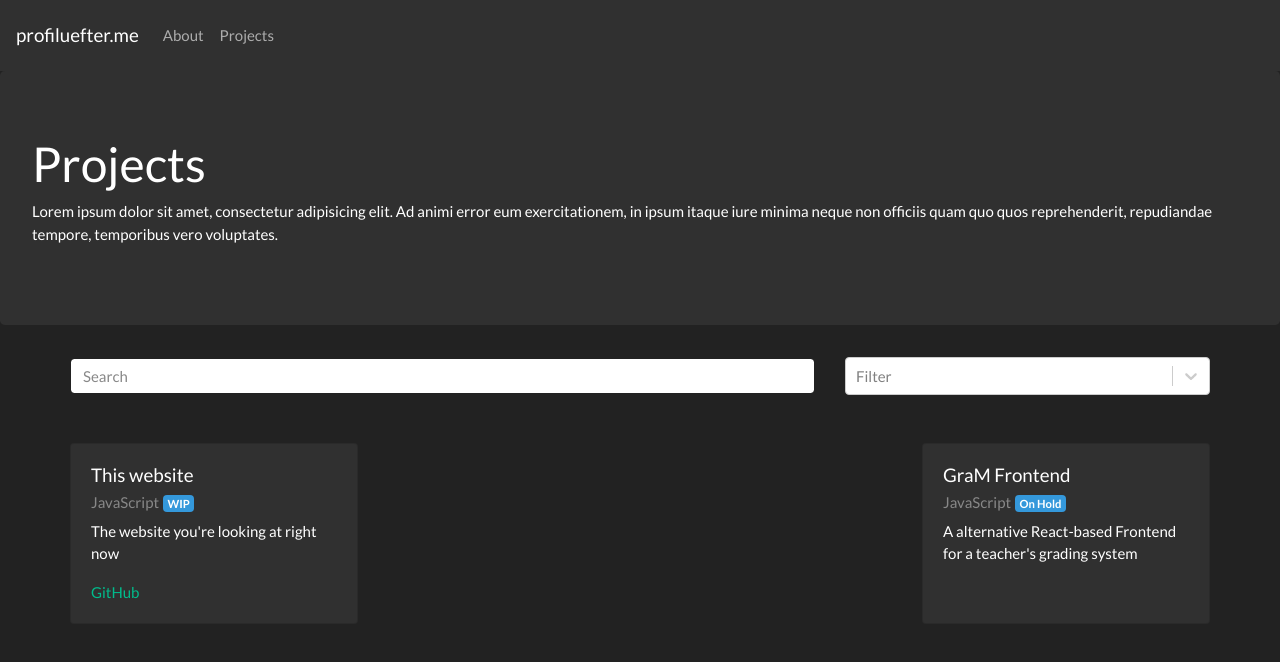
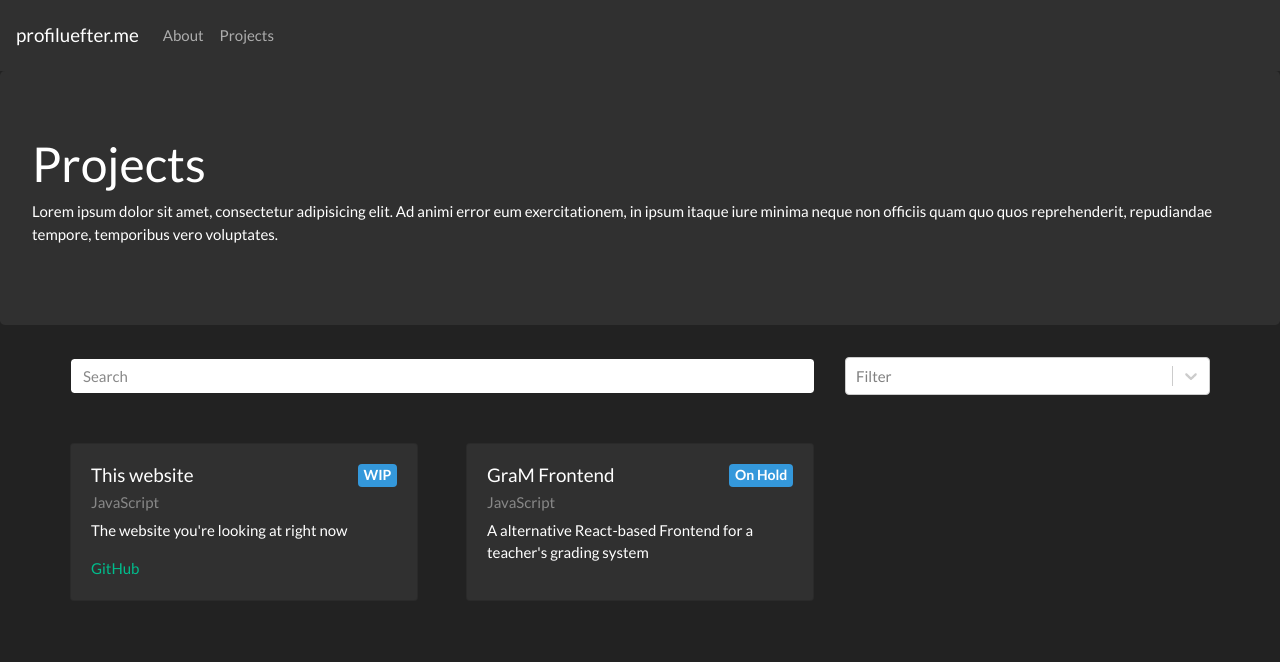
Before and after one commit to profiluefter/profiluefter.github.io, a Next.js app: page /projects in a window 1280 px wide. Shown: the top 662 px of the page. Built offline with nearby package versions, Linux system fonts and the light colour scheme.

Commit message:
Improve layout

```diff
--- a/src/components/Project.tsx
+++ b/src/components/Project.tsx
@@ -20,14 +20,20 @@ const Project: React.FC<ProjectProps> = ({data: {title, teaser, language, links,
 	const stateString = ["TODO", "WIP", "Finished", "On Hold", "Abandoned"];
 
 	return (
-		<Card body style={{marginBottom: 5, width: "18rem"}}>
-			<Card.Title>{title}</Card.Title>
-			<Card.Subtitle className="mb-2">
-				<span className="text-muted">{language.name}</span>
-				<Badge variant="info" className="ml-1">{stateString[state]}</Badge>
-			</Card.Subtitle>
-			<Card.Text>{teaser}</Card.Text>
-			{linkElements}
+		<Card>
+			<Card.Body className="d-flex flex-column">
+				<Card.Title className="d-flex justify-content-between">
+					{title}
+					<Badge variant="info">{stateString[state]}</Badge>
+				</Card.Title>
+				<Card.Subtitle className="mb-2">
+					<span className="text-muted">{language.name}</span>
+				</Card.Subtitle>
+				<Card.Text>{teaser}</Card.Text>
+				<div className="mt-auto">
+					{linkElements}
+				</div>
+			</Card.Body>
 		</Card>
 	);
 };
--- a/src/components/ProjectList.tsx
+++ b/src/components/ProjectList.tsx
@@ -21,13 +21,28 @@ const ProjectList: React.FC<ProjectListProps> = ({filters, search, projectData})
 			.filter(project =>
 				searchKeywords.length == 0 ||
 				searchKeywords.some(keyword =>
-					project.tags.some(tag => tag.includes(keyword))))
+					project.tags.some(tag => tag.toLowerCase().includes(keyword.toLowerCase()))) ||
+				searchKeywords.some(keyword => project.title.toLowerCase().includes(keyword.toLowerCase())))
 			.map(project => <Project key={project.id} data={project}/>);
 
 	return (
-		<div className="d-flex flex-wrap justify-content-between w-100">
-			{projectElements}
-		</div>
+		<>
+			<div className="w-100">
+				{projectElements}
+			</div>
+			<style jsx>{`
+				div {
+					display: grid;
+					grid-template-columns: repeat(3, 1fr);
+					grid-gap: 3rem;
+				}
+			`}</style>
+			<style global>{`
+				html {
+				overflow-y: scroll;
+				}
+			`}</style>
+		</>
 	);
 };
 
--- a/src/pages/projects.tsx
+++ b/src/pages/projects.tsx
@@ -42,7 +42,7 @@ const ProjectPage: React.FC<ProjectsProps> = ({projects}) => {
 					vero
 					voluptates.</p>
 			</Jumbotron>
-			<Container>
+			<Container className="mb-5">
 				<Row className="mb-5">
 					<Col className="pl-0 d-flex align-items-center" sm={8}>
 						<FormControl placeholder="Search" onChange={event => setSearch(event.target.value)}
```
